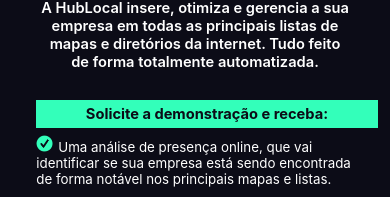
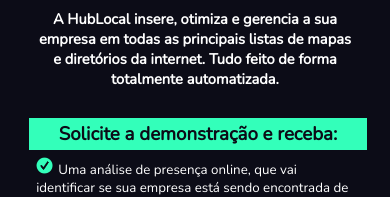
Before and after one commit to Wanderson-Valentim/desafio-HubLocal, a React (Create React App) app in the folder desafio-hublocal/: page / in a window 390 px wide. Shown: the part 523-720 px from the top of the page. Built offline with nearby package versions, Linux system fonts and the light colour scheme.

Commit message:
changing text font

```diff
--- a/desafio-hublocal/src/styles/app.css
+++ b/desafio-hublocal/src/styles/app.css
@@ -1,4 +1,6 @@
+@import url('https://fonts.googleapis.com/css2?family=Alegreya+Sans:wght@100;300;700&family=Nunito:wght@200;300;400&display=swap');
 .App{
+    font-family: 'Nunito', sans-serif;
     height: 100%;
     width: 100%;
     background-color: #0C0C17;
--- a/desafio-hublocal/src/styles/demonstration.css
+++ b/desafio-hublocal/src/styles/demonstration.css
@@ -47,11 +47,11 @@
 .title-items{
     color: #0C0C17;
     background-color: #33FFBA;
-    font-size: 19pt;
+    font-size: 20pt;
     margin: 0px;
     width: 405px;
     text-align: left;
-    padding: 1px;
+    padding-left: 5px;
     margin-left: 7px;
 }
 
@@ -88,8 +88,8 @@
     }
 
     .title-items{
-        font-size: 16pt;
-        width: 340px;
+        font-size: 19pt;
+        width: 385px;
     }
 
     .demonstration-form{
@@ -114,8 +114,8 @@
     }
 
     .title-items{
-        font-size: 15pt;
-        width: 320px;
+        font-size: 18pt;
+        width: 365px;
     }
 
     .demonstration-form{
@@ -146,11 +146,11 @@
     }
 
     .title-items{
-        font-size: 16pt;
+        font-size: 15pt;
         width: 100%;
-        font-size: 11pt;
         text-align: center;
-        padding: 5px;
+        padding: 3px;
+        margin: 0px;
     }
 
     .demonstration-form{
@@ -184,11 +184,11 @@
     }
 
     .title-items{
-        font-size: 16pt;
+        font-size: 14pt;
         width: 100%;
-        font-size: 11pt;
         text-align: center;
-        padding: 5px;
+        padding: 3px;
+        margin: 0px;
     }
 
     .demonstration-form{
```
